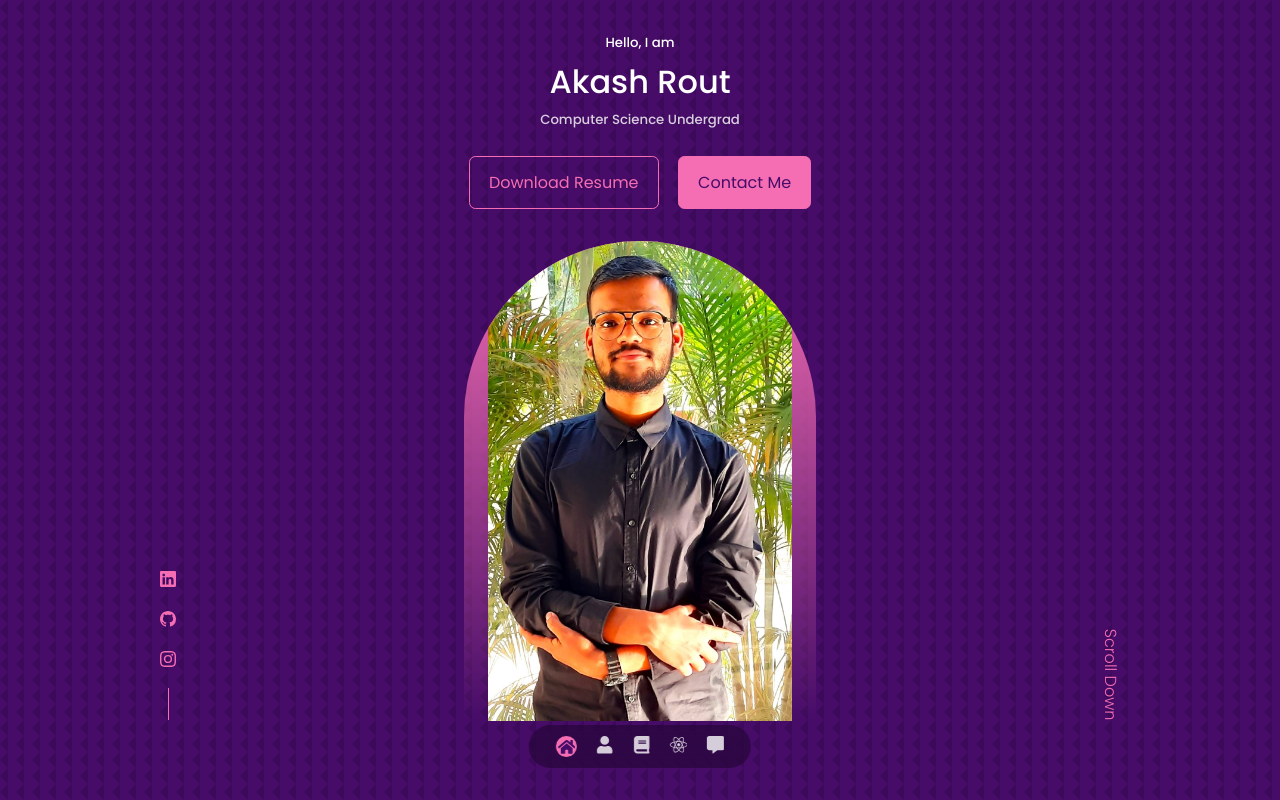
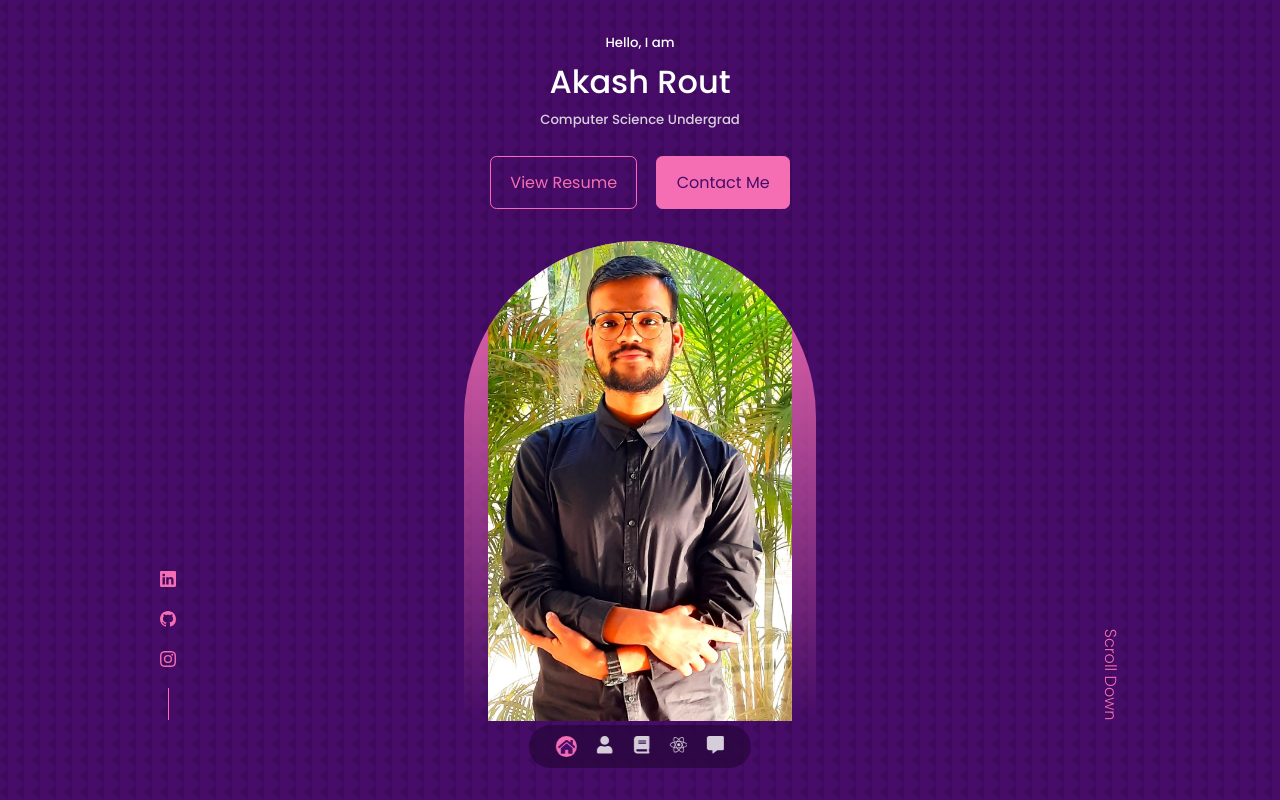
Before and after one commit to iamakashrout/Portfolio, a React (Create React App) app: page / in a window 1280 px wide. Shown: the top 800 px of the page. Built offline with nearby package versions, Linux system fonts and the light colour scheme.

Commit message:
link updated

```diff
--- a/src/components/header/CTA.jsx
+++ b/src/components/header/CTA.jsx
@@ -1,13 +1,21 @@
 import React from 'react'
-import resume from '../../assets/resume.pdf'
 
 const CTA = () => {
   return (
-      <div className='cta'>
-          <a href={resume} download className='btn'>Download Resume</a>
-          <a href="#contact" className='btn btn-primary'>Contact Me</a>
+    <div className="cta">
+      <a
+        href="https://drive.google.com/file/d/1hjb1UeFgtd3HOant2fLJHTBKFiiaetms/view"
+        rel='noreferrer'
+        target='_blank'
+        className="btn"
+      >
+        View Resume
+      </a>
+      <a href="#contact" className="btn btn-primary">
+        Contact Me
+      </a>
     </div>
-  )
+  );
 }
 
 export default CTA
--- a/src/components/portfolio/Portfolio.jsx
+++ b/src/components/portfolio/Portfolio.jsx
@@ -34,7 +34,7 @@ const data = [
     image: IMG4,
     title: "My personal portfolio website",
     github: "https://github.com/iamakashrout/Portfolio",
-    demo: "https://portfolio-phi-six-69.vercel.app/",
+    demo: "https://akashrout.vercel.app/",
   },
   {
     id: 5,
```
Also changed, not shown: 1 other file (tests, documents, lock files or other folders).
